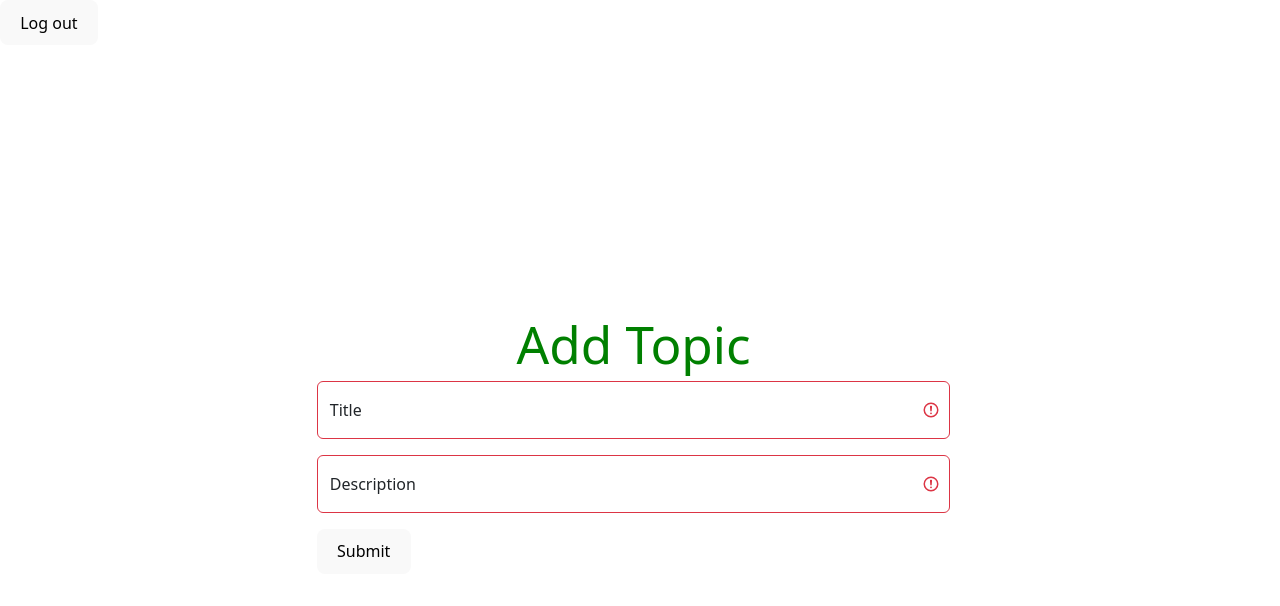
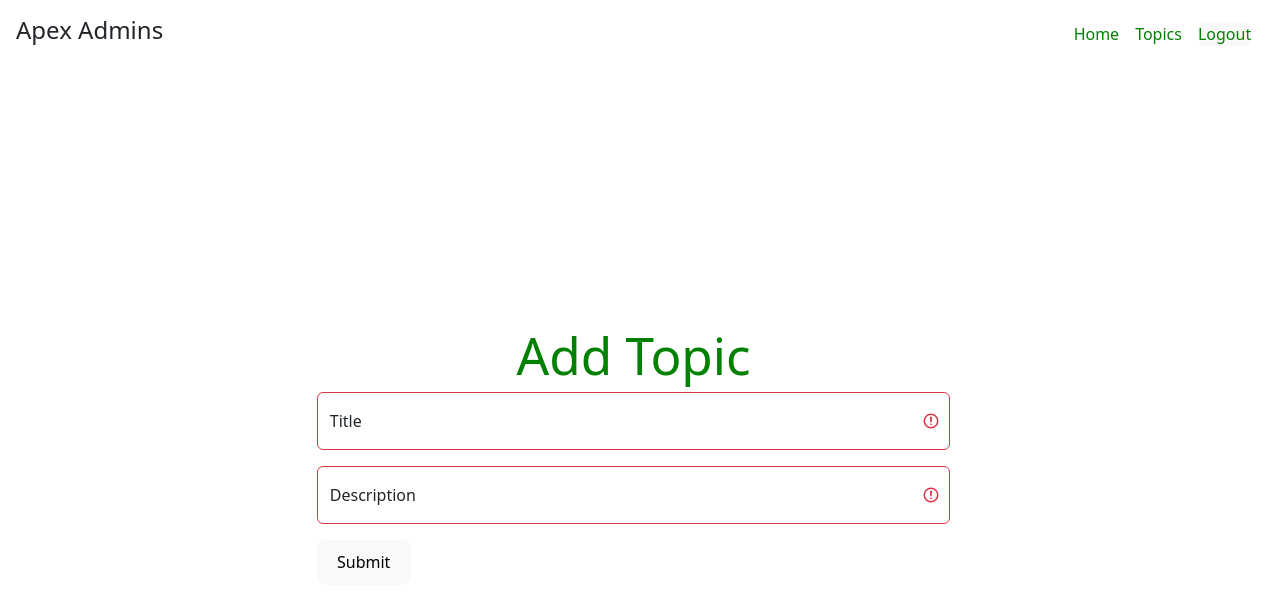
Before and after one commit to pethoburr/blog-admin, a React (Vite) app: page /form in a window 1280 px wide. Shown: the top 606 px of the page. Built offline with nearby package versions, Linux system fonts and the light colour scheme.

Commit message:
added navbar component

```diff
--- a/src/App.css
+++ b/src/App.css
@@ -39,6 +39,7 @@ form {
 h1 {
   text-align: center;
   color: green;
+  margin-top: 7rem;
 }
 
 h2 {
@@ -164,3 +165,39 @@ input, textarea, select {
   width: 99vw;
   height: 100vh;
 }
+
+nav {
+  display: flex;
+  position: fixed;
+  align-items: center;
+  width: 99vw;
+  padding: 1rem;
+}
+
+header {
+  flex-grow: 1;
+}
+
+.links {
+  display: flex;
+  gap: 1rem;
+}
+
+.home, .topics {
+  align-self: center;
+}
+
+.home, .topics, .logOutBtn {
+  color: green;
+  padding: 0;
+  margin: 0;
+  border: none;
+}
+
+.homeActive, .topicsActive, .logOutActive {
+  border-bottom: 2px solid green;
+}
+
+.home:hover, .topics:hover, .logOutBtn:hover {
+  border-bottom: 2px solid green;
+}
--- a/src/components/Home.jsx
+++ b/src/components/Home.jsx
@@ -1,6 +1,6 @@
 import '../App.css'
 import { useEffect, useState, useContext } from 'react'
-import { useNavigate, Link } from 'react-router-dom'
+import { useNavigate } from 'react-router-dom'
 import { AuthContext } from '../App'
 import Navbar from './Navbar'
 
@@ -8,7 +8,7 @@ const Home = () => {
   const navigate = useNavigate()
   const [posts, setPosts] = useState([])
   const [comments, setComments] = useState([])
-  const { token, logout } = useContext(AuthContext)
+  const { token } = useContext(AuthContext)
 
   const getPosts = () => {
     if (!token) {
@@ -38,11 +38,6 @@ const Home = () => {
     const jayed = JSON.stringify(posts)
     console.log(`posts: ${jayed}`)
   },[posts])
-
-  const logOut = () => {
-    logout()
-    navigate('/')
-  }
 
   const deleter = (id) => {
     const updated = comments.filter((comment) => comment._id !== id)
@@ -115,10 +110,8 @@ const Home = () => {
   return (
     <>
      <Navbar />
-     <button onClick={() => logOut()}>Logout</button>
-     <Link to='/topic'>Topics</Link>
+     <h1>Posts</h1>
      <button onClick={() => {addPost()}}>Add Post</button>
-     <h1>Posts</h1>
      <ul className='ulc'>
       {posts.length > 0 && posts.map((post) => {
         return(
--- a/src/components/Navbar.jsx
+++ b/src/components/Navbar.jsx
@@ -1,9 +1,29 @@
 import '../App.css'
+import { Link, useNavigate } from 'react-router-dom'
+import { useContext } from 'react'
+import { AuthContext } from '../App'
 
 const Navbar = () => {
+    const { logout } = useContext(AuthContext)
+    const navigate = useNavigate()
+
+    const logOut = () => {
+        logout()
+        navigate('/')
+    }
+
     return(
         <>
-            <div>navbar</div>
+            <nav>
+                <header>
+                    <h4>Apex Admins</h4>
+                </header>
+                <div className="links">
+                    <Link to='/home'  className='home'>Home</Link>
+                    <Link to='/topic'  className='topics'>Topics</Link>
+                    <button className='logOutBtn' onClick={() => logOut()}>Logout</button>
+                </div>
+            </nav>
         </>
     )
 }
--- a/src/components/Postform.jsx
+++ b/src/components/Postform.jsx
@@ -3,6 +3,7 @@ import '../App.css'
 import { useState, useContext, useEffect } from 'react'
 import { useNavigate, useParams } from 'react-router-dom'
 import { AuthContext } from '../App'
+import Navbar from './Navbar'
 
 const Postform = () => {
     const { id } = useParams()
@@ -106,6 +107,7 @@ const Postform = () => {
 
     return(
         <>
+        <Navbar />
         <div className="postformContainer">
         <form className='postForm' onSubmit={(e) => {handleSubmit(e)}}>
             <h1>{ title === '' ? 'Add Post' : 'Update Post'}</h1>
--- a/src/components/Topic.jsx
+++ b/src/components/Topic.jsx
@@ -2,12 +2,13 @@ import '../App.css'
 import { useState, useEffect, useContext } from 'react'
 import { useNavigate, Link } from 'react-router-dom'
 import { AuthContext } from '../App'
+import Navbar from './Navbar'
 
 const Topic = () => {
     const [arr, setArr] = useState([])
     const [dltErr, setDltErr] = useState(null)
     const navigate = useNavigate()
-    const { token, logout } = useContext(AuthContext)
+    const { token } = useContext(AuthContext)
 
     const getTopics = () => {
         if (!token) {
@@ -21,11 +22,6 @@ const Topic = () => {
         .then((resp) => resp.json())
         .then((resp) => setArr(resp.topics))
         .catch((err) => console.log(err))
-    }
-
-    const logOut = () => {
-        logout()
-        navigate('/')
     }
 
     const editTopic = (id) => {
@@ -59,7 +55,7 @@ const Topic = () => {
 
     return(
         <>
-            <button onClick={() => logOut()}>Log Out</button>
+            <Navbar />
             <div className="topiContainer">
                 <h1>topics</h1>
                 <Link to='/form' className='addTopic'>Add topic</Link>
--- a/src/components/TopicForm.jsx
+++ b/src/components/TopicForm.jsx
@@ -2,6 +2,7 @@ import '../App.css'
 import { useState, useContext, useEffect } from 'react'
 import { useNavigate, useParams } from 'react-router-dom'
 import { AuthContext } from '../App'
+import Navbar from './Navbar'
 
 const TopicForm = () => {
     const navigate = useNavigate()
@@ -10,7 +11,7 @@ const TopicForm = () => {
     const [description, setDescription] = useState('')
     const [titleError, setTitleError] = useState(false)
     const [descriptionErr, setDescriptionErr] = useState(false)
-    const { token, logout } = useContext(AuthContext)
+    const { token } = useContext(AuthContext)
 
     const handleSubmit = (e) => {
         e.preventDefault()
@@ -57,11 +58,6 @@ const TopicForm = () => {
         setDescription(e.target.value)
     }
 
-    const logOut = () => {
-        logout()
-        navigate('/')
-    }
-
     const editing = () => {
         fetch(`https://still-pond-6102.fly.dev/topics/${id}`, {
             headers: {
@@ -100,7 +96,7 @@ const TopicForm = () => {
 
     return(
         <>
-            <button onClick={() => logOut()}>Log out</button>
+            <Navbar />
             <div className='topicForm'>
                 <form className='tf' onSubmit={(e) => handleSubmit(e)}>
                     <h1>{ id ? 'Update Topic' : 'Add Topic'}</h1>
```
